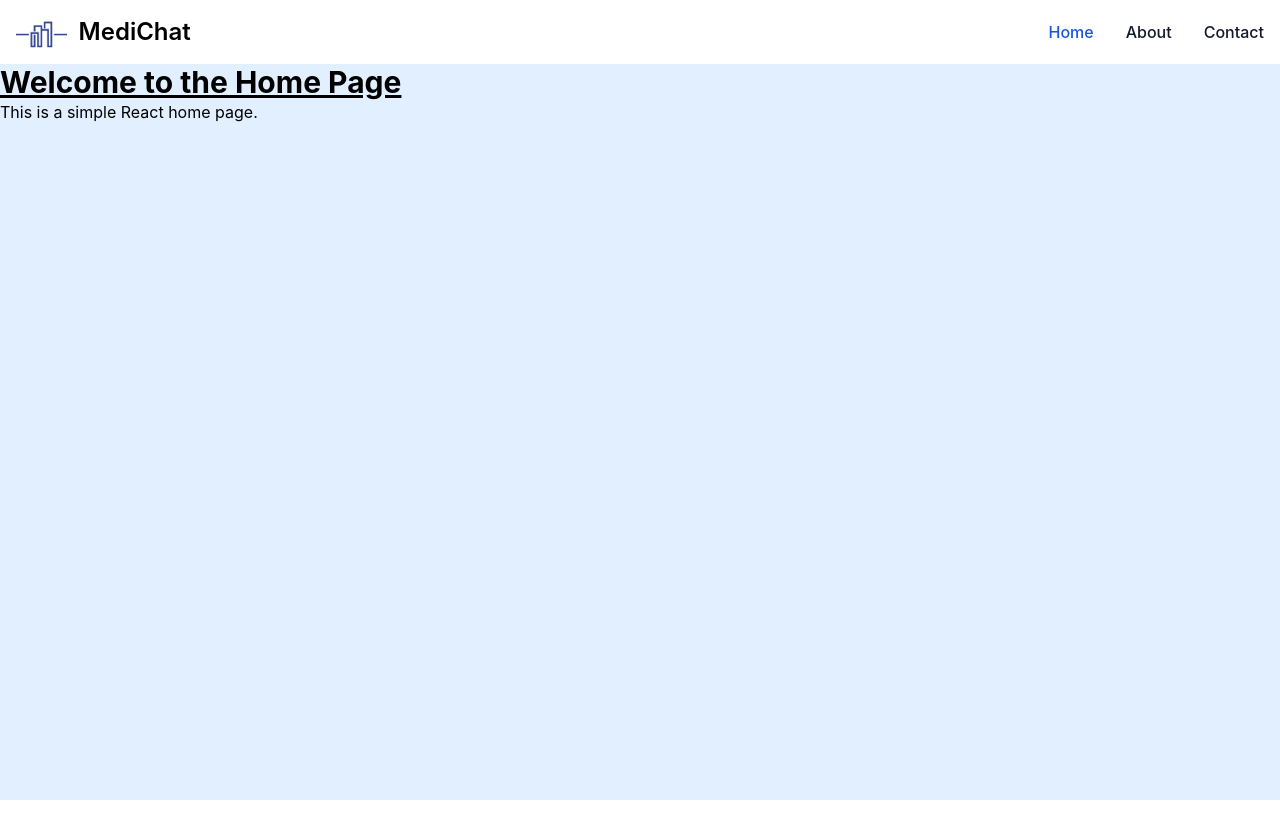
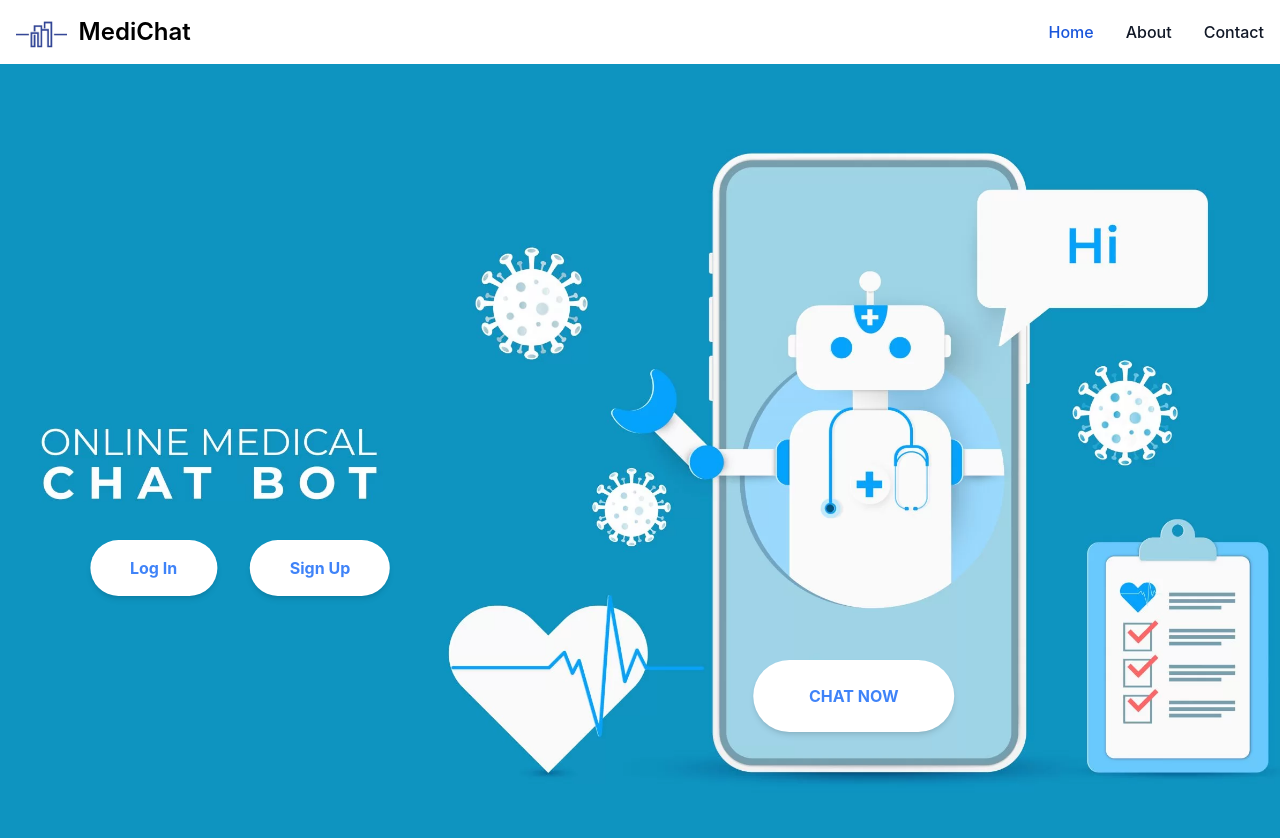
Before and after one commit to dudyas6/MediChatAI, a React (Create React App) app: page / in a window 1280 px wide. Shown: the top 838 px of the page. Before the commit the page ends 800 px from the top, so only its background shows below. Built offline with nearby package versions, Linux system fonts and the light colour scheme.

Commit message:
Added background and buttons to homepage
Added background and buttons to homepage

```diff
--- a/src/pages/HomePage.js
+++ b/src/pages/HomePage.js
@@ -1,12 +1,58 @@
-import React from 'react';
+import React, { useEffect } from 'react';
+import backgroundImage from '../assets/images/Background.webp';
+const HomePage = () => {
+    useEffect(() => {
+        // Disable scrolling on mount
+        document.body.style.overflow = 'hidden';
 
-const HomePage = () => {
+        // Re-enable scrolling when component unmounts
+        return () => {
+            document.body.style.overflow = 'auto';
+        };
+    }, []);
+
     return (
-        <div>
-            <h1 className='text-3xl font-bold underline'>Welcome to the Home Page</h1>
-            <p>This is a simple React home page.</p>
+        <div style={{
+            backgroundImage: `url(${backgroundImage})`,
+            minHeight: '100vh',
+            backgroundSize: 'cover',
+            backgroundPosition: 'center',
+            backgroundRepeat: 'no-repeat',
+            display: 'flex',
+            justifyContent: 'center',
+            alignItems: 'center',
+            padding: '20px',
+            textAlign: 'center',
+            color: 'white',
+            position: 'relative' // Add this line to make position:relative
+        }}>
+            <button
+                onClick={handleClick}
+                className="bg-white text-blue-500 font-bold py-4 px-10 rounded-full shadow-md hover:bg-blue-100 focus:outline-none focus:ring-2 focus:ring-blue-500 focus:ring-opacity-50"
+                style={{ position: "absolute", bottom: "30%", left: "12%", transform: "translate(-50%, -50%)" }}
+
+            >
+                Log In
+            </button>
+            <button
+                onClick={handleClick}
+                className="bg-white text-blue-500 font-bold py-4 px-10 rounded-full shadow-md hover:bg-blue-100 focus:outline-none focus:ring-2 focus:ring-blue-500 focus:ring-opacity-50"
+                style={{ position: "absolute", bottom: "30%", left: "25%", transform: "translate(-50%, -50%)" }}
+            >
+                Sign Up
+            </button>
+            <button
+                onClick={handleClick}
+                className="bg-white text-blue-500 font-bold py-6 px-14 rounded-full shadow-md hover:bg-blue-100 focus:outline-none focus:ring-2 focus:ring-blue-500 focus:ring-opacity-50"
+                style={{ position: "absolute", bottom: "12%", left: "66.7%", transform: "translate(-50%, -50%)" }}
+            >
+                CHAT NOW
+            </button>
         </div>
     );
 };
 
+const handleClick = () => {
+  alert("button clicked");
+}
 export default HomePage;
```
Also changed, not shown: src/assets/images/Background.webp (added), 1 other file (tests, documents, lock files or other folders).
